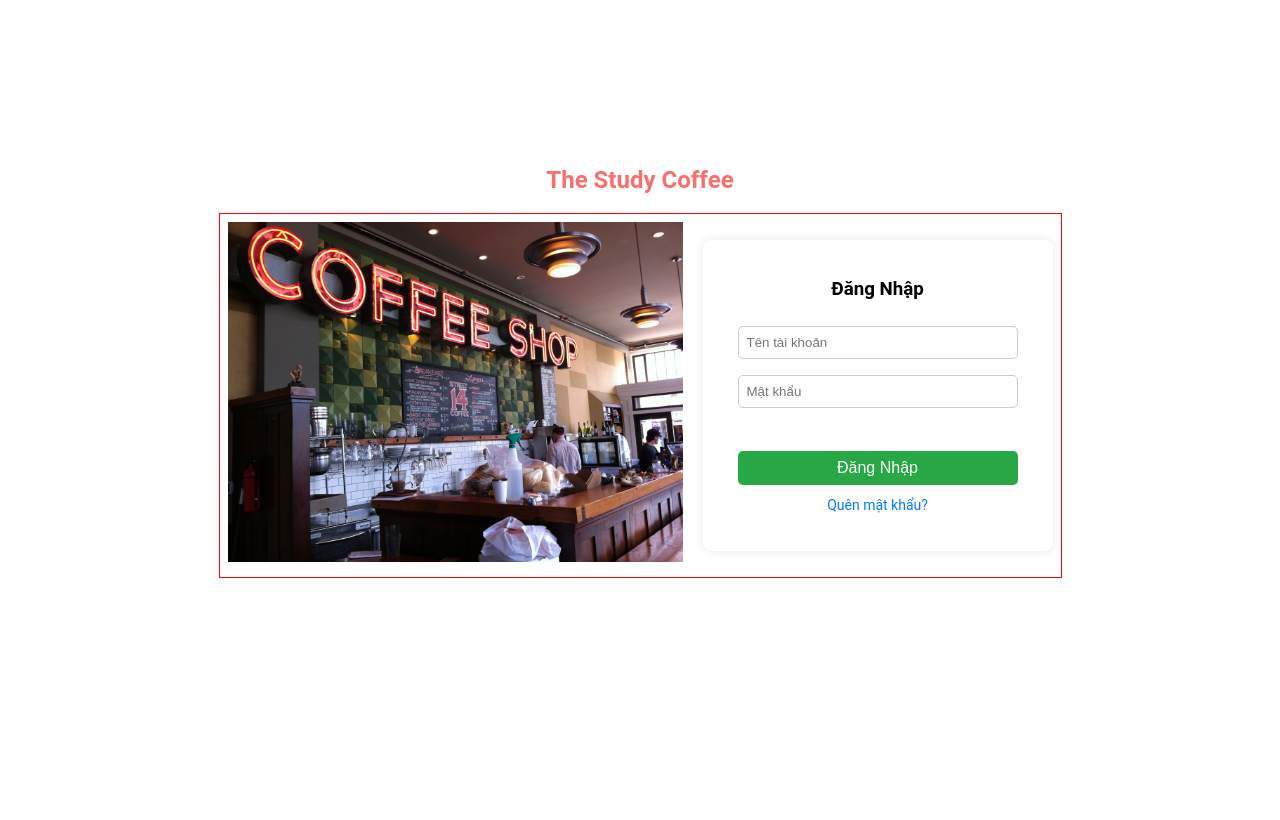
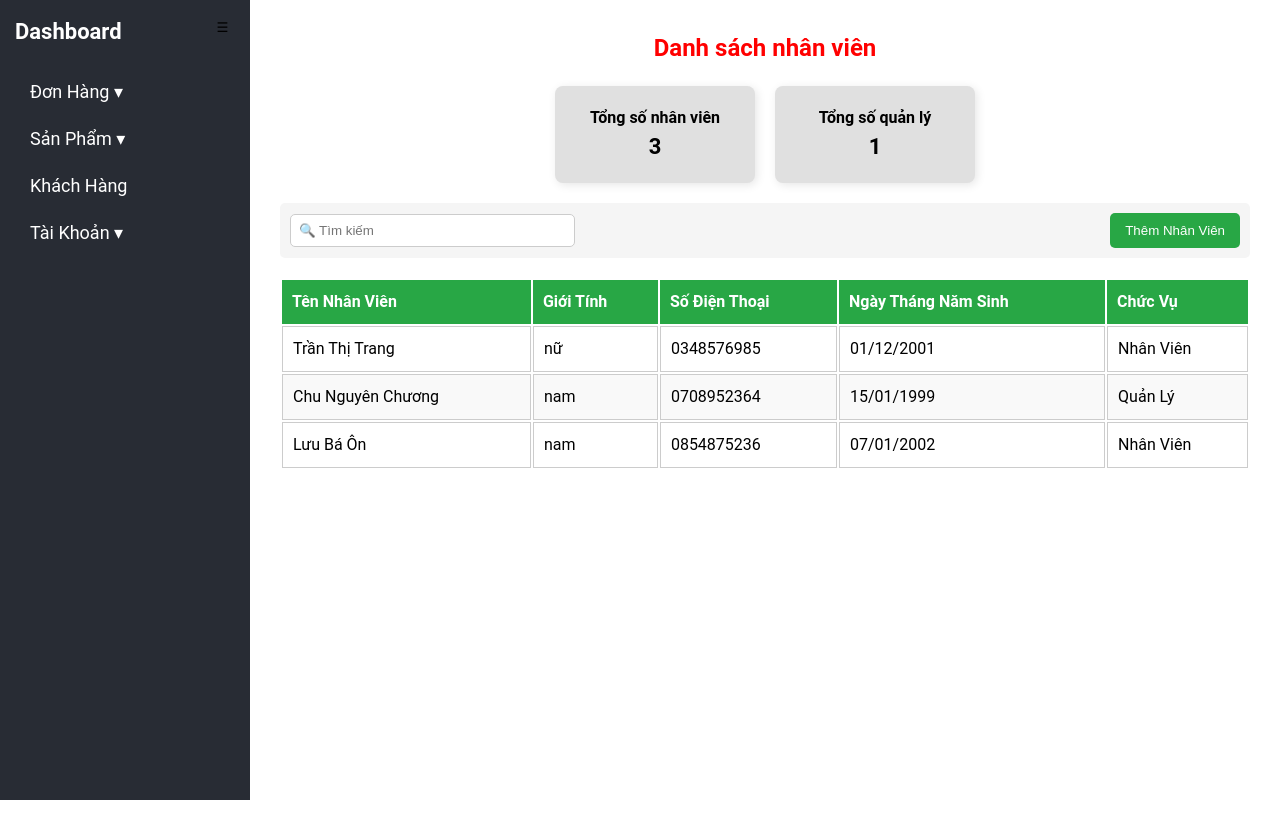
Before and after one commit to TranDucDaiPhat/ManageCoffeeShop, a React (Create React App) app in the folder manage-coffee-shop/: page / in a window 1280 px wide. Built offline with nearby package versions, Linux system fonts and the light colour scheme.

Commit message:
man hinh danh sach nhan vien

```diff
--- a/manage-coffee-shop/src/App.js
+++ b/manage-coffee-shop/src/App.js
@@ -1,25 +1,27 @@
-import { Login, Order } from "./pages";
-import './GlobalStyles.css'
+// import { Login, Order } from "./pages";
+import EmployeeList from "./pages/Employee";
+import "./GlobalStyles.css";
 import { BrowserRouter as Router, Routes, Route } from "react-router-dom";
 
 // test
-const Home = () => <h1>🏠 Home Page</h1>;
-const TaoHoaDon = () => <h1>tao-hoa-don</h1>;
-const LichSuDonHang = () => <h1>lich-su-don-hang</h1>;
-const DanhSachSanPham = () => <h1>danh-sach-san-pham</h1>;
-const TaiKhoan = () => <h1>tai-khoan</h1>;
+// const Home = () => <h1>🏠 Home Page</h1>;
+// const TaoHoaDon = () => <h1>tao-hoa-don</h1>;
+// const LichSuDonHang = () => <h1>lich-su-don-hang</h1>;
+// const DanhSachSanPham = () => <h1>danh-sach-san-pham</h1>;
+// const TaiKhoan = () => <h1>tai-khoan</h1>;
 
 function App() {
   return (
     <Router>
       <div style={{ padding: "10px" }}>
         <Routes>
-          <Route path="/" element={<Login />} />
-          <Route path="/home" element={<Home />} />
+          <Route path="/" element={<EmployeeList />} />
+          {/* <Route path="/" element={<Login />} /> */}
+          {/* <Route path="/home" element={<Home />} />
           <Route path="/tao-hoa-don" element={<Order />} />
           <Route path="/lich-su-don-hang" element={<LichSuDonHang />} />
           <Route path="/danh-sach-san-pham" element={<DanhSachSanPham />} />
-          <Route path="/tai-khoan" element={<TaiKhoan />} />
+          <Route path="/tai-khoan" element={<TaiKhoan />} /> */}
         </Routes>
       </div>
     </Router>
--- /dev/null
+++ b/manage-coffee-shop/src/pages/Employee/EmployeeList.css
@@ -0,0 +1,100 @@
+.container {
+    display: flex;
+    height: 100vh;
+    background-color: white;
+  }
+  .sidebar{
+    width: 250px;
+    min-width: 200px;
+  }
+  .content {
+    margin-left: 250px;
+    flex: 1;
+    padding: 20px;
+    overflow: hidden;
+  }
+
+  .title {
+    text-align: center;
+    font-size: 24px;
+    font-weight: bold;
+    color: red;
+  }
+
+  .stats-container {
+    display: flex;
+    justify-content: center;
+    gap: 20px;
+    margin: 20px 0;
+  }
+
+  .stats-box {
+    width: 200px;
+    background-color: #e0e0e0;
+    padding: 20px;
+    text-align: center;
+    border-radius: 8px;
+    box-shadow: 2px 2px 10px rgba(0, 0, 0, 0.1);
+  }
+
+  .stats-title {
+    font-size: 16px;
+    font-weight: 600;
+  }
+
+  .stats-value {
+    font-size: 22px;
+    font-weight: bold;
+  }
+
+  .search-container {
+    display: flex;
+    justify-content: space-between;
+    align-items: center;
+    background: #f5f5f5;
+    padding: 10px;
+    border-radius: 5px;
+    margin-bottom: 20px;
+  }
+
+  .search-input {
+    padding: 8px;
+    width: 30%;
+    border: 1px solid #ccc;
+    border-radius: 5px;
+  }
+
+  .add-button {
+    background-color: #28a745;
+    color: white;
+    padding: 10px 15px;
+    border: none;
+    border-radius: 5px;
+    cursor: pointer;
+  }
+
+  .add-button:hover {
+    background-color: #218838;
+  }
+
+  .employee-table {
+    width: 100%;
+  max-width: 100%;
+  table-layout: auto;
+  }
+
+  .employee-table th {
+    background-color: #28a745;
+    color: white;
+    padding: 10px;
+    text-align: left;
+  }
+
+  .employee-table td {
+    border: 1px solid #ccc;
+    padding: 10px;
+  }
+
+  .employee-table tr:nth-child(even) {
+    background-color: #f9f9f9;
+  }
--- /dev/null
+++ b/manage-coffee-shop/src/pages/Employee/index.js
@@ -0,0 +1,101 @@
+import React, { useState, useEffect } from "react";
+import "./EmployeeList.css";
+import Sidebar from "../../components/SideBar";
+const EmployeeList = () => {
+  const [employees, setEmployees] = useState([]);
+  const [searchTerm, setSearchTerm] = useState("");
+
+  useEffect(() => {
+    const data = [
+      {
+        name: "Trần Thị Trang",
+        gender: "nữ",
+        phone: "0348576985",
+        dob: "01/12/2001",
+        role: "Nhân Viên",
+      },
+      {
+        name: "Chu Nguyên Chương",
+        gender: "nam",
+        phone: "0708952364",
+        dob: "15/01/1999",
+        role: "Quản Lý",
+      },
+      {
+        name: "Lưu Bá Ôn",
+        gender: "nam",
+        phone: "0854875236",
+        dob: "07/01/2002",
+        role: "Nhân Viên",
+      },
+    ];
+    setEmployees(data);
+  }, []);
+
+  const filteredEmployees = employees.filter((emp) =>
+    emp.name.toLowerCase().includes(searchTerm.toLowerCase())
+  );
+
+  return (
+    <div className="container">
+      <Sidebar />
+
+      {/* Main Content */}
+      <div className="content">
+        <h2 className="title">Danh sách nhân viên</h2>
+
+        {/* Thống kê nhân viên */}
+        <div className="stats-container">
+          <div className="stats-box">
+            <p className="stats-title">Tổng số nhân viên</p>
+            <p className="stats-value">{employees.length}</p>
+          </div>
+          <div className="stats-box">
+            <p className="stats-title">Tổng số quản lý</p>
+            <p className="stats-value">
+              {employees.filter((emp) => emp.role === "Quản Lý").length}
+            </p>
+          </div>
+        </div>
+
+        {/* Ô tìm kiếm và nút thêm nhân viên */}
+        <div className="search-container">
+          <input
+            type="text"
+            placeholder="🔍 Tìm kiếm"
+            className="search-input"
+            value={searchTerm}
+            onChange={(e) => setSearchTerm(e.target.value)}
+          />
+          <button className="add-button">Thêm Nhân Viên</button>
+        </div>
+
+        {/* Danh sách nhân viên */}
+        <table className="employee-table">
+          <thead>
+            <tr>
+              <th>Tên Nhân Viên</th>
+              <th>Giới Tính</th>
+              <th>Số Điện Thoại</th>
+              <th>Ngày Tháng Năm Sinh</th>
+              <th>Chức Vụ</th>
+            </tr>
+          </thead>
+          <tbody>
+            {filteredEmployees.map((emp, index) => (
+              <tr key={index}>
+                <td>{emp.name}</td>
+                <td>{emp.gender}</td>
+                <td>{emp.phone}</td>
+                <td>{emp.dob}</td>
+                <td>{emp.role}</td>
+              </tr>
+            ))}
+          </tbody>
+        </table>
+      </div>
+    </div>
+  );
+};
+
+export default EmployeeList;
--- a/manage-coffee-shop/src/pages/index.js
+++ b/manage-coffee-shop/src/pages/index.js
@@ -1,2 +1,3 @@
-export {default as Login} from './Login'
-export {default as Order} from './Order'
+export { default as Login } from "./Login";
+export { default as Order } from "./Order";
+export { default as EmployeeList } from "./Employee";
```
Also changed, not shown: 1 other file (tests, documents, lock files or other folders).
